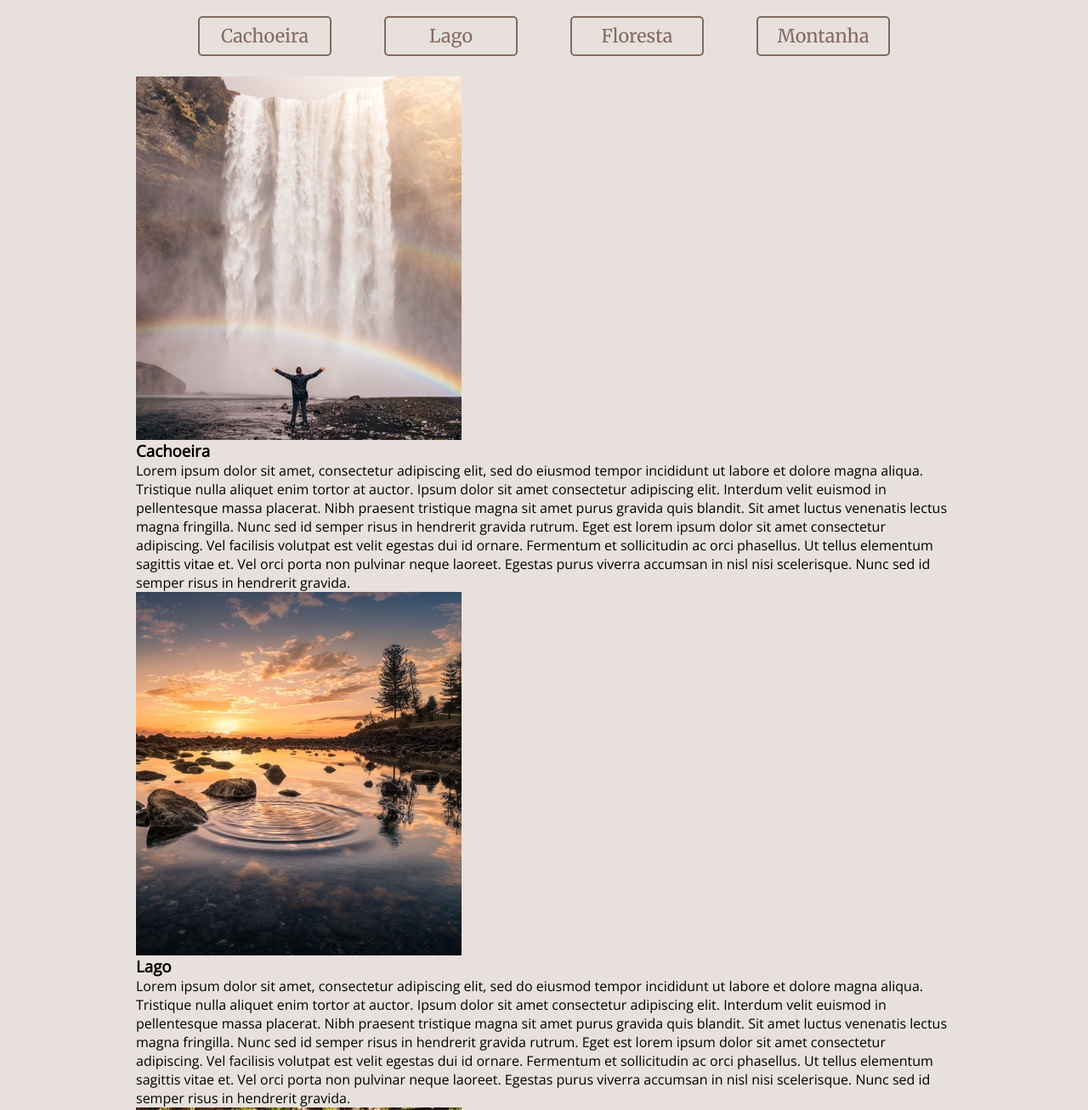
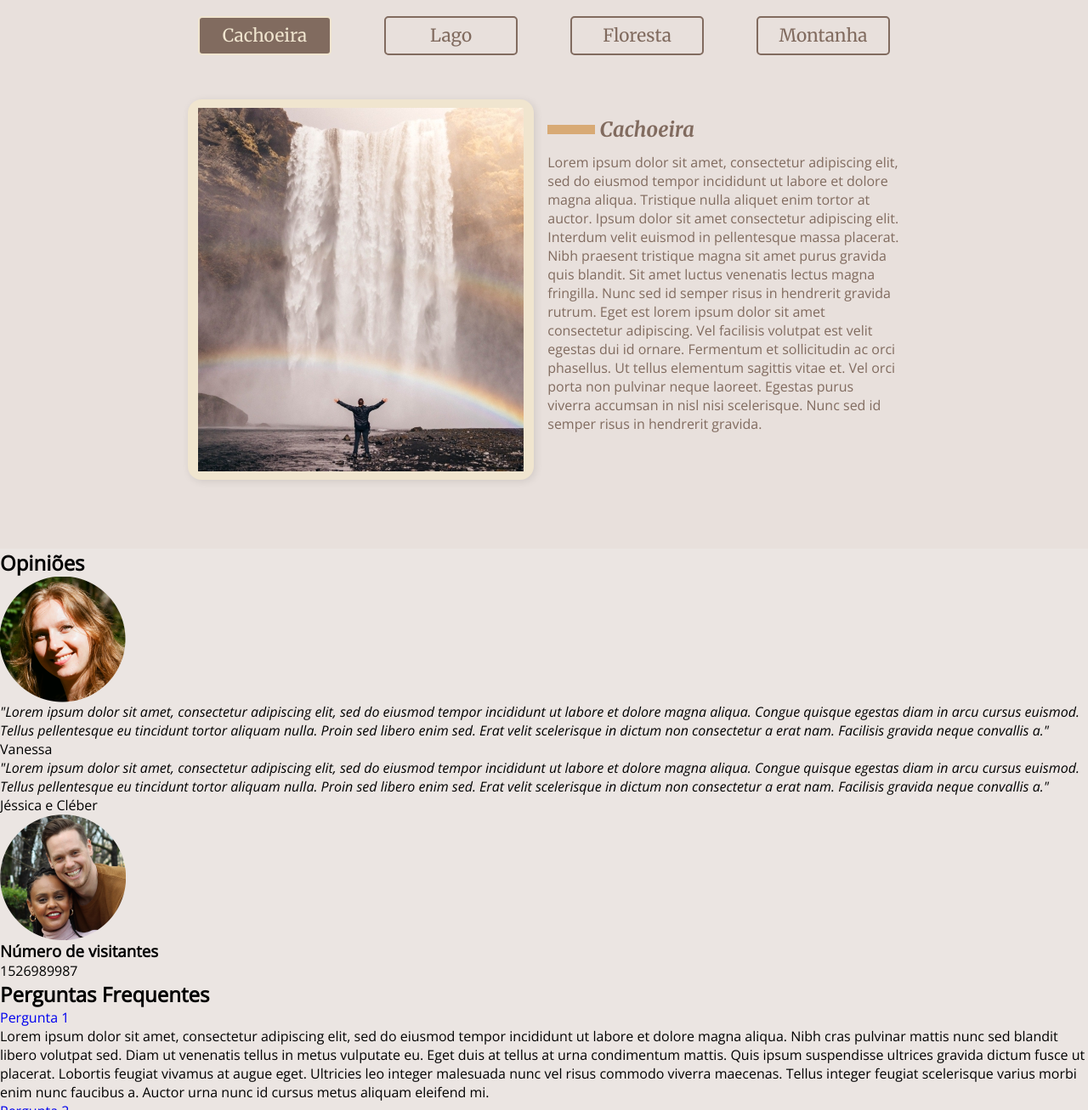
Before and after one commit to ViniciusHP/alvorecer, a plain HTML site: page index.html in a window 1280 px wide. Shown: the part 1440-2747 px from the top of the page at 85% size. Drawn offline with nearby package versions, Linux system fonts and the light colour scheme.

Commit message:
Adicionado estilo as imagens e textos da tab-nav na seção locais

```diff
--- a/css/style.css
+++ b/css/style.css
@@ -266,7 +266,7 @@ body {
 }
 
 .locais-section .tab-nav{
-  padding: 0.71rem 0 1.5rem 0;
+  padding: 0.71rem 0;
   display: flex;
   flex-wrap: wrap;
   justify-content: center;
@@ -281,7 +281,7 @@ body {
   width: 153px;
   padding: 8px 0;
   margin: 0 31px;
-  font-size: 1.35rem;
+  font-size: 1.3rem;
 }
 
 .locais-section .tab-nav a:hover,
@@ -289,3 +289,59 @@ body {
   color: #F0E5CF;
   background: #816B5F;
 }
+
+.locais-section .tab-nav-item {
+  display: flex;
+  flex-wrap: wrap;
+  justify-content: center;
+  align-items: flex-start;
+  margin: 40px auto;
+}
+
+.tab-nav-corpo {
+  max-width: 415px;
+  margin: 20px 8.25px;
+}
+
+.tab-nav-card-imagem {
+  max-width: 407px;
+  padding: 10px 12px;
+  border-radius: 16px;
+  background: #F0E5CF;
+  text-align: center;
+  box-sizing: border-box;
+  box-shadow: 2px 2px 10px 0px rgba(0, 0, 0, 0.1);
+  margin: 0 8.25px;
+}
+
+.tab-nav-titulo {
+  font-style: italic;
+  font-size: 1.5rem;
+  font-family: 'Merriweather', serif;
+  color: #816B5F;
+  display: flex;
+  align-items: center;
+  margin-bottom: 0.8rem;
+}
+
+.tab-nav-titulo::before {
+  content: '';
+  display: inline-block;
+  width: 56px;
+  height: 11px;
+  background: #D8AA75;
+  margin-right: 5px;
+}
+
+.tab-nav-texto {
+  color: #816B5F;
+  font-size: 1rem;
+}
+
+.locais-section .tab-nav-item {
+  display: none;
+}
+
+.locais-section .tab-nav-item.ativo {
+  display: flex;
+}
--- a/index.html
+++ b/index.html
@@ -109,45 +109,45 @@
           <span class="subtitulo-section">Veja alguns de nossos locais!</span>
         </div>
         <ul class="tab-nav">
-          <li><a href="#cachoeira">Cachoeira</a></li>
+          <li><a class="ativo" href="#cachoeira">Cachoeira</a></li>
           <li><a href="#lago">Lago</a></li>
           <li><a href="#floresta">Floresta</a></li>
           <li><a href="#montanha">Montanha</a></li>
         </ul>
-        <div id="cachoeira">
-          <div>
+        <div id="cachoeira" class="tab-nav-item ativo">
+          <div class="tab-nav-card-imagem">
             <img src="img/cachoeira.jpg" alt="Cachoeira">
           </div>
-          <div>
-            <h3>Cachoeira</h3>
-            <p>Lorem ipsum dolor sit amet, consectetur adipiscing elit, sed do eiusmod tempor incididunt ut labore et dolore magna aliqua. Tristique nulla aliquet enim tortor at auctor. Ipsum dolor sit amet consectetur adipiscing elit. Interdum velit euismod in pellentesque massa placerat. Nibh praesent tristique magna sit amet purus gravida quis blandit. Sit amet luctus venenatis lectus magna fringilla. Nunc sed id semper risus in hendrerit gravida rutrum. Eget est lorem ipsum dolor sit amet consectetur adipiscing. Vel facilisis volutpat est velit egestas dui id ornare. Fermentum et sollicitudin ac orci phasellus. Ut tellus elementum sagittis vitae et. Vel orci porta non pulvinar neque laoreet. Egestas purus viverra accumsan in nisl nisi scelerisque. Nunc sed id semper risus in hendrerit gravida.</p>
+          <div class="tab-nav-corpo">
+            <h3 class="tab-nav-titulo">Cachoeira</h3>
+            <p class="tab-nav-texto">Lorem ipsum dolor sit amet, consectetur adipiscing elit, sed do eiusmod tempor incididunt ut labore et dolore magna aliqua. Tristique nulla aliquet enim tortor at auctor. Ipsum dolor sit amet consectetur adipiscing elit. Interdum velit euismod in pellentesque massa placerat. Nibh praesent tristique magna sit amet purus gravida quis blandit. Sit amet luctus venenatis lectus magna fringilla. Nunc sed id semper risus in hendrerit gravida rutrum. Eget est lorem ipsum dolor sit amet consectetur adipiscing. Vel facilisis volutpat est velit egestas dui id ornare. Fermentum et sollicitudin ac orci phasellus. Ut tellus elementum sagittis vitae et. Vel orci porta non pulvinar neque laoreet. Egestas purus viverra accumsan in nisl nisi scelerisque. Nunc sed id semper risus in hendrerit gravida.</p>
           </div>
         </div>
-        <div id="lago">
-          <div>
+        <div id="lago" class="tab-nav-item">
+          <div class="tab-nav-card-imagem">
             <img src="img/lago.jpg" alt="Lago">
           </div>
-          <div>
-            <h3>Lago</h3>
-            <p>Lorem ipsum dolor sit amet, consectetur adipiscing elit, sed do eiusmod tempor incididunt ut labore et dolore magna aliqua. Tristique nulla aliquet enim tortor at auctor. Ipsum dolor sit amet consectetur adipiscing elit. Interdum velit euismod in pellentesque massa placerat. Nibh praesent tristique magna sit amet purus gravida quis blandit. Sit amet luctus venenatis lectus magna fringilla. Nunc sed id semper risus in hendrerit gravida rutrum. Eget est lorem ipsum dolor sit amet consectetur adipiscing. Vel facilisis volutpat est velit egestas dui id ornare. Fermentum et sollicitudin ac orci phasellus. Ut tellus elementum sagittis vitae et. Vel orci porta non pulvinar neque laoreet. Egestas purus viverra accumsan in nisl nisi scelerisque. Nunc sed id semper risus in hendrerit gravida.</p>
+          <div class="tab-nav-corpo">
+            <h3 class="tab-nav-titulo">Lago</h3>
+            <p class="tab-nav-texto">Lorem ipsum dolor sit amet, consectetur adipiscing elit, sed do eiusmod tempor incididunt ut labore et dolore magna aliqua. Tristique nulla aliquet enim tortor at auctor. Ipsum dolor sit amet consectetur adipiscing elit. Interdum velit euismod in pellentesque massa placerat. Nibh praesent tristique magna sit amet purus gravida quis blandit. Sit amet luctus venenatis lectus magna fringilla. Nunc sed id semper risus in hendrerit gravida rutrum. Eget est lorem ipsum dolor sit amet consectetur adipiscing. Vel facilisis volutpat est velit egestas dui id ornare. Fermentum et sollicitudin ac orci phasellus. Ut tellus elementum sagittis vitae et. Vel orci porta non pulvinar neque laoreet. Egestas purus viverra accumsan in nisl nisi scelerisque. Nunc sed id semper risus in hendrerit gravida.</p>
           </div>
         </div>
-        <div id="floresta">
-          <div>
+        <div id="floresta" class="tab-nav-item">
+          <div class="tab-nav-card-imagem">
             <img src="img/floresta.jpg" alt="Floresta">
           </div>
-          <div>
-            <h3>Floresta</h3>
-            <p>Lorem ipsum dolor sit amet, consectetur adipiscing elit, sed do eiusmod tempor incididunt ut labore et dolore magna aliqua. Tristique nulla aliquet enim tortor at auctor. Ipsum dolor sit amet consectetur adipiscing elit. Interdum velit euismod in pellentesque massa placerat. Nibh praesent tristique magna sit amet purus gravida quis blandit. Sit amet luctus venenatis lectus magna fringilla. Nunc sed id semper risus in hendrerit gravida rutrum. Eget est lorem ipsum dolor sit amet consectetur adipiscing. Vel facilisis volutpat est velit egestas dui id ornare. Fermentum et sollicitudin ac orci phasellus. Ut tellus elementum sagittis vitae et. Vel orci porta non pulvinar neque laoreet. Egestas purus viverra accumsan in nisl nisi scelerisque. Nunc sed id semper risus in hendrerit gravida.</p>
+          <div class="tab-nav-corpo">
+            <h3 class="tab-nav-titulo">Floresta</h3>
+            <p class="tab-nav-texto">Lorem ipsum dolor sit amet, consectetur adipiscing elit, sed do eiusmod tempor incididunt ut labore et dolore magna aliqua. Tristique nulla aliquet enim tortor at auctor. Ipsum dolor sit amet consectetur adipiscing elit. Interdum velit euismod in pellentesque massa placerat. Nibh praesent tristique magna sit amet purus gravida quis blandit. Sit amet luctus venenatis lectus magna fringilla. Nunc sed id semper risus in hendrerit gravida rutrum. Eget est lorem ipsum dolor sit amet consectetur adipiscing. Vel facilisis volutpat est velit egestas dui id ornare. Fermentum et sollicitudin ac orci phasellus. Ut tellus elementum sagittis vitae et. Vel orci porta non pulvinar neque laoreet. Egestas purus viverra accumsan in nisl nisi scelerisque. Nunc sed id semper risus in hendrerit gravida.</p>
           </div>
         </div>
-        <div id="montanha">
-          <div>
+        <div id="montanha" class="tab-nav-item">
+          <div class="tab-nav-card-imagem">
             <img src="img/montanha.jpg" alt="Montanha">
           </div>
-          <div>
-            <h3>Montanha</h3>
-            <p>Lorem ipsum dolor sit amet, consectetur adipiscing elit, sed do eiusmod tempor incididunt ut labore et dolore magna aliqua. Tristique nulla aliquet enim tortor at auctor. Ipsum dolor sit amet consectetur adipiscing elit. Interdum velit euismod in pellentesque massa placerat. Nibh praesent tristique magna sit amet purus gravida quis blandit. Sit amet luctus venenatis lectus magna fringilla. Nunc sed id semper risus in hendrerit gravida rutrum. Eget est lorem ipsum dolor sit amet consectetur adipiscing. Vel facilisis volutpat est velit egestas dui id ornare. Fermentum et sollicitudin ac orci phasellus. Ut tellus elementum sagittis vitae et. Vel orci porta non pulvinar neque laoreet. Egestas purus viverra accumsan in nisl nisi scelerisque. Nunc sed id semper risus in hendrerit gravida.</p>
+          <div class="tab-nav-corpo">
+            <h3 class="tab-nav-titulo">Montanha</h3>
+            <p class="tab-nav-texto">Lorem ipsum dolor sit amet, consectetur adipiscing elit, sed do eiusmod tempor incididunt ut labore et dolore magna aliqua. Tristique nulla aliquet enim tortor at auctor. Ipsum dolor sit amet consectetur adipiscing elit. Interdum velit euismod in pellentesque massa placerat. Nibh praesent tristique magna sit amet purus gravida quis blandit. Sit amet luctus venenatis lectus magna fringilla. Nunc sed id semper risus in hendrerit gravida rutrum. Eget est lorem ipsum dolor sit amet consectetur adipiscing. Vel facilisis volutpat est velit egestas dui id ornare. Fermentum et sollicitudin ac orci phasellus. Ut tellus elementum sagittis vitae et. Vel orci porta non pulvinar neque laoreet. Egestas purus viverra accumsan in nisl nisi scelerisque. Nunc sed id semper risus in hendrerit gravida.</p>
           </div>
         </div>
       </div>
```
